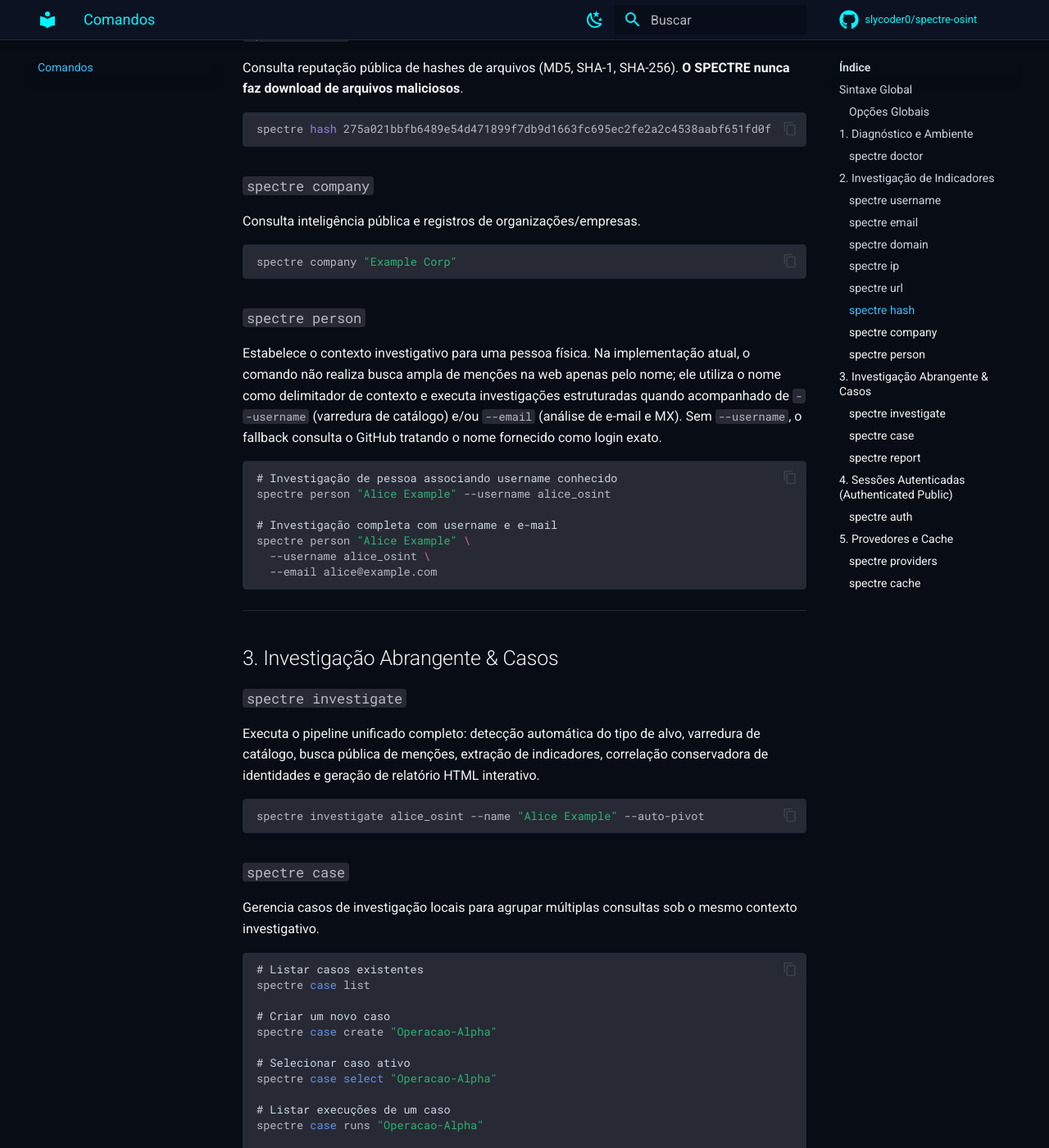
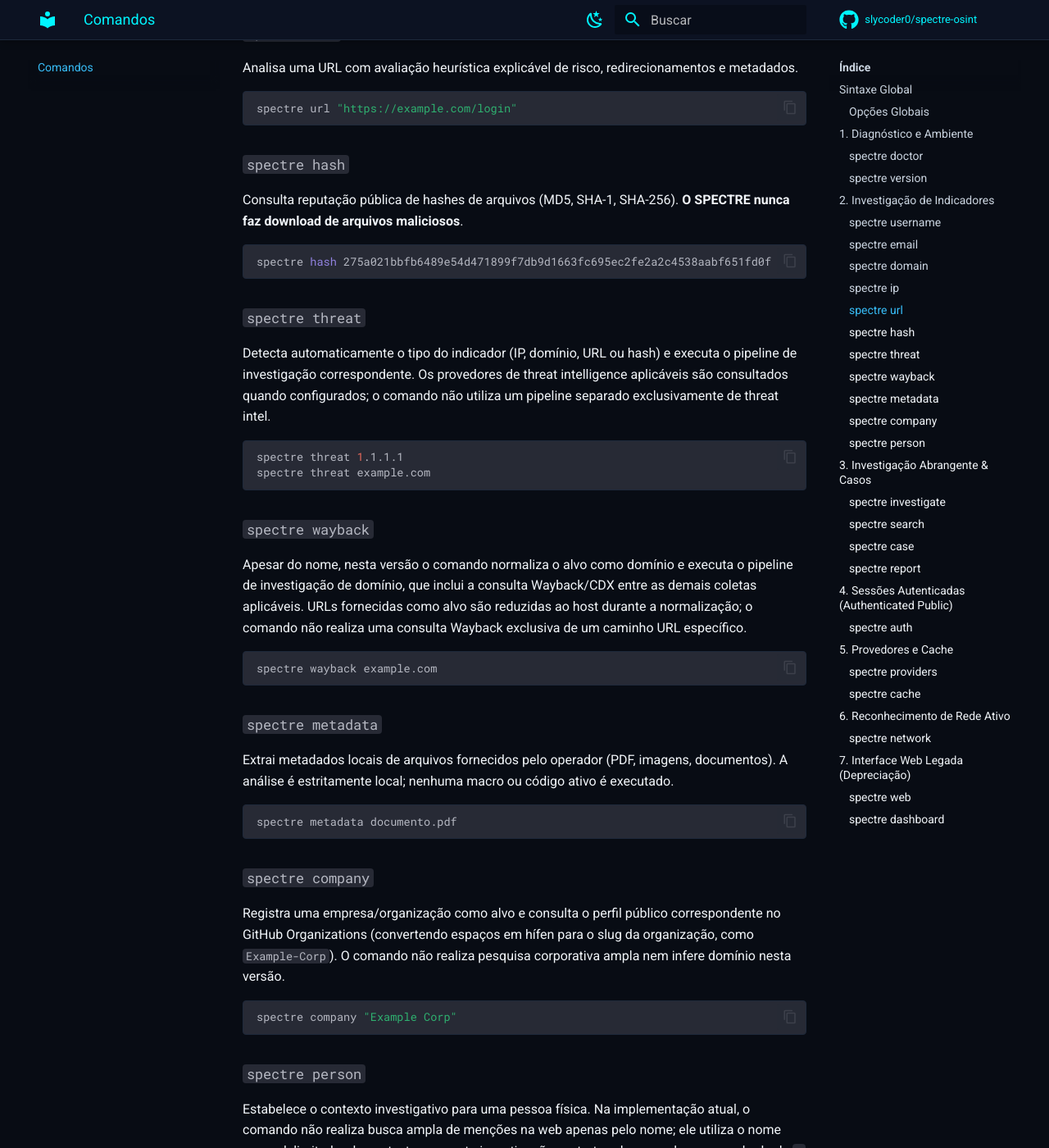
Before and after one commit to slycoder0/spectre-osint, an MkDocs documentation site: the page built from docs/commands.md, in a window 1280 px wide and 1400 px high, scrolled down 2426 px. Shown: the whole window at 82% size. Built offline with MkDocs 1.6.1 and Material for MkDocs 9.7.7, drawn with Linux system fonts in a browser that asks for light colours; comment, search, counter and statistics services are not loaded; some of the changed text lies outside the part shown.

Commit message:
docs: complete CLI reference corrections

````diff
--- a/docs/commands.md
+++ b/docs/commands.md
@@ -33,6 +33,13 @@
 
 # Diagnóstico em formato JSON para automações/scripts
 spectre doctor --json
+```
+
+### `spectre version`
+Exibe a versão instalada do SPECTRE OSINT (equivalente à opção global `--version`).
+
+```bash
+spectre version
 ```
 
 ---
@@ -95,8 +102,30 @@
 spectre hash 275a021bbfb6489e54d471899f7db9d1663fc695ec2fe2a2c4538aabf651fd0f
 ```
 
+### `spectre threat`
+Detecta automaticamente o tipo do indicador (IP, domínio, URL ou hash) e executa o pipeline de investigação correspondente. Os provedores de threat intelligence aplicáveis são consultados quando configurados; o comando não utiliza um pipeline separado exclusivamente de threat intel.
+
+```bash
+spectre threat 1.1.1.1
+spectre threat example.com
+```
+
+### `spectre wayback`
+Apesar do nome, nesta versão o comando normaliza o alvo como domínio e executa o pipeline de investigação de domínio, que inclui a consulta Wayback/CDX entre as demais coletas aplicáveis. URLs fornecidas como alvo são reduzidas ao host durante a normalização; o comando não realiza uma consulta Wayback exclusiva de um caminho URL específico.
+
+```bash
+spectre wayback example.com
+```
+
+### `spectre metadata`
+Extrai metadados locais de arquivos fornecidos pelo operador (PDF, imagens, documentos). A análise é estritamente local; nenhuma macro ou código ativo é executado.
+
+```bash
+spectre metadata documento.pdf
+```
+
 ### `spectre company`
-Consulta inteligência pública e registros de organizações/empresas.
+Registra uma empresa/organização como alvo e consulta o perfil público correspondente no GitHub Organizations (convertendo espaços em hífen para o slug da organização, como `Example-Corp`). O comando não realiza pesquisa corporativa ampla nem infere domínio nesta versão.
 
 ```bash
 spectre company "Example Corp"
@@ -124,6 +153,13 @@
 
 ```bash
 spectre investigate alice_osint --name "Alice Example" --auto-pivot
+```
+
+### `spectre search`
+Executa o helper de busca pública via Google Custom Search Engine (Google CSE). Requer `GOOGLE_API_KEY` e `GOOGLE_CSE_ID`; sem ambos o comando retorna `NOT_CONFIGURED`. Os resultados são links públicos de busca e não constituem confirmação de identidade.
+
+```bash
+spectre search "alice_osint github"
 ```
 
 ### `spectre case`
@@ -216,3 +252,40 @@
 # Limpar cache de um provedor específico
 spectre cache clear --provider github
 ```
+
+---
+
+## 6. Reconhecimento de Rede Ativo
+
+### `spectre network`
+Executa varredura de portas via connect scan contra um host ou domínio. **Desativada por padrão**, esta funcionalidade exige autorização explícita via flag `--authorized` e confirmação interativa no terminal. O SPECTRE não realiza exploração de vulnerabilidades nem evasão de segurança.
+
+```bash
+# Reconhecimento ativo em ambiente de teste local autorizado
+spectre network 127.0.0.1 --authorized
+```
+
+---
+
+## 7. Interface Web Legada (Depreciação)
+
+### `spectre web`
+Inicia o dashboard local FastAPI em loopback. **Comando depreciado e agendado para remoção na versão 0.1.0b2** em favor da arquitetura CLI-first e relatórios estáticos standalone.
+
+- **Endereço de Bind:** O comando CLI utiliza `--host 127.0.0.1` como padrão (mascarando `SPECTRE_WEB_HOST` se a flag for omitida). Vincular a interfaces de rede externas via `--host` exige opt-in explícito do operador com `SPECTRE_ALLOW_PUBLIC_BIND=true`.
+- **Porta:** Padrão `8000` (configurável via `--port`).
+
+```bash
+# Iniciar servidor local na porta padrão 8000
+spectre web
+
+# Especificar porta alternativa
+spectre web --port 8080
+```
+
+### `spectre dashboard`
+Alias legado para o comando `spectre web`. Também depreciado e agendado para remoção na versão 0.1.0b2.
+
+```bash
+spectre dashboard
+```
````
Also changed, not shown: docs/examples.md (+1 -1 lines), docs/index.md (+1 -1 lines).
